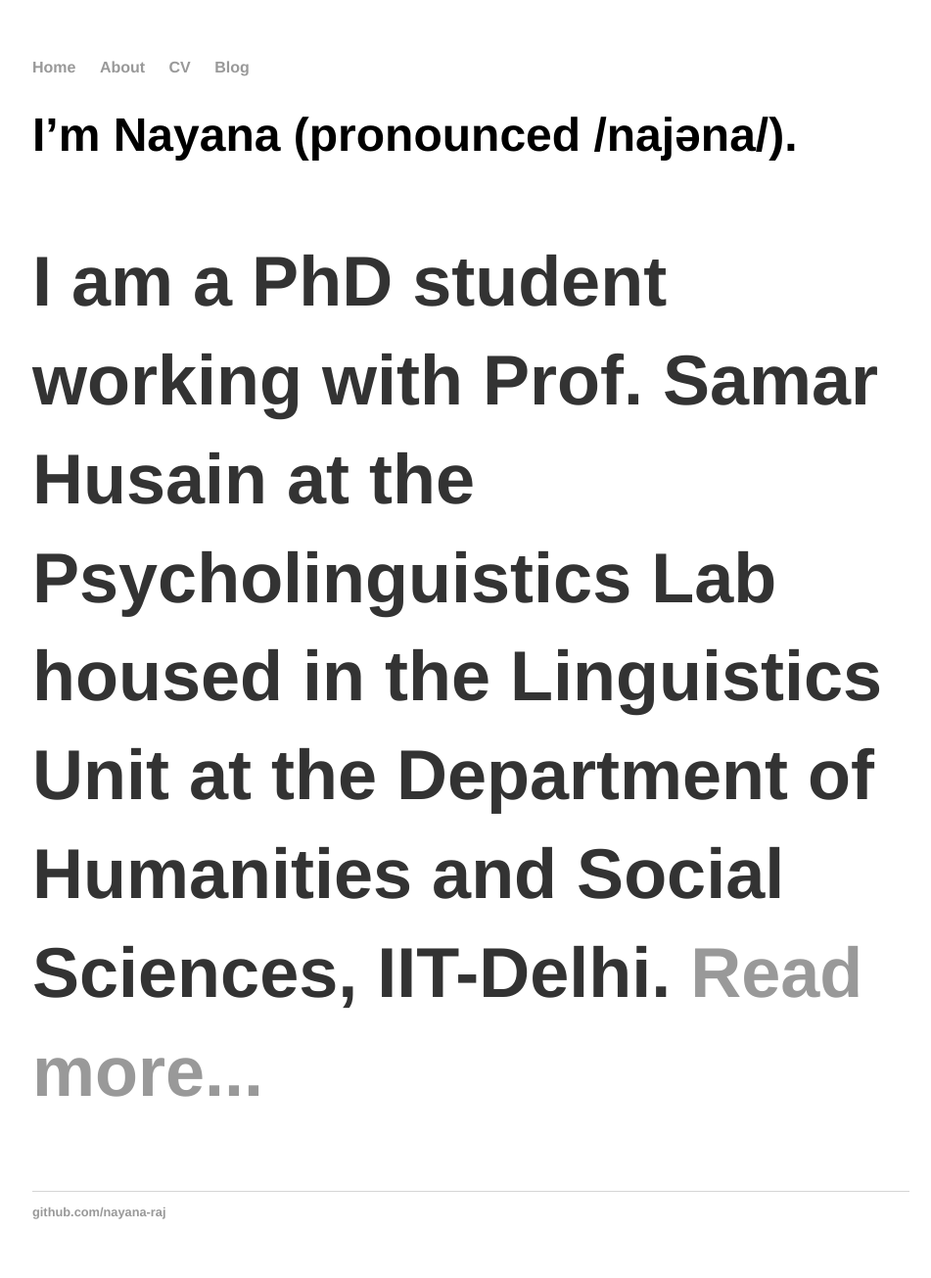
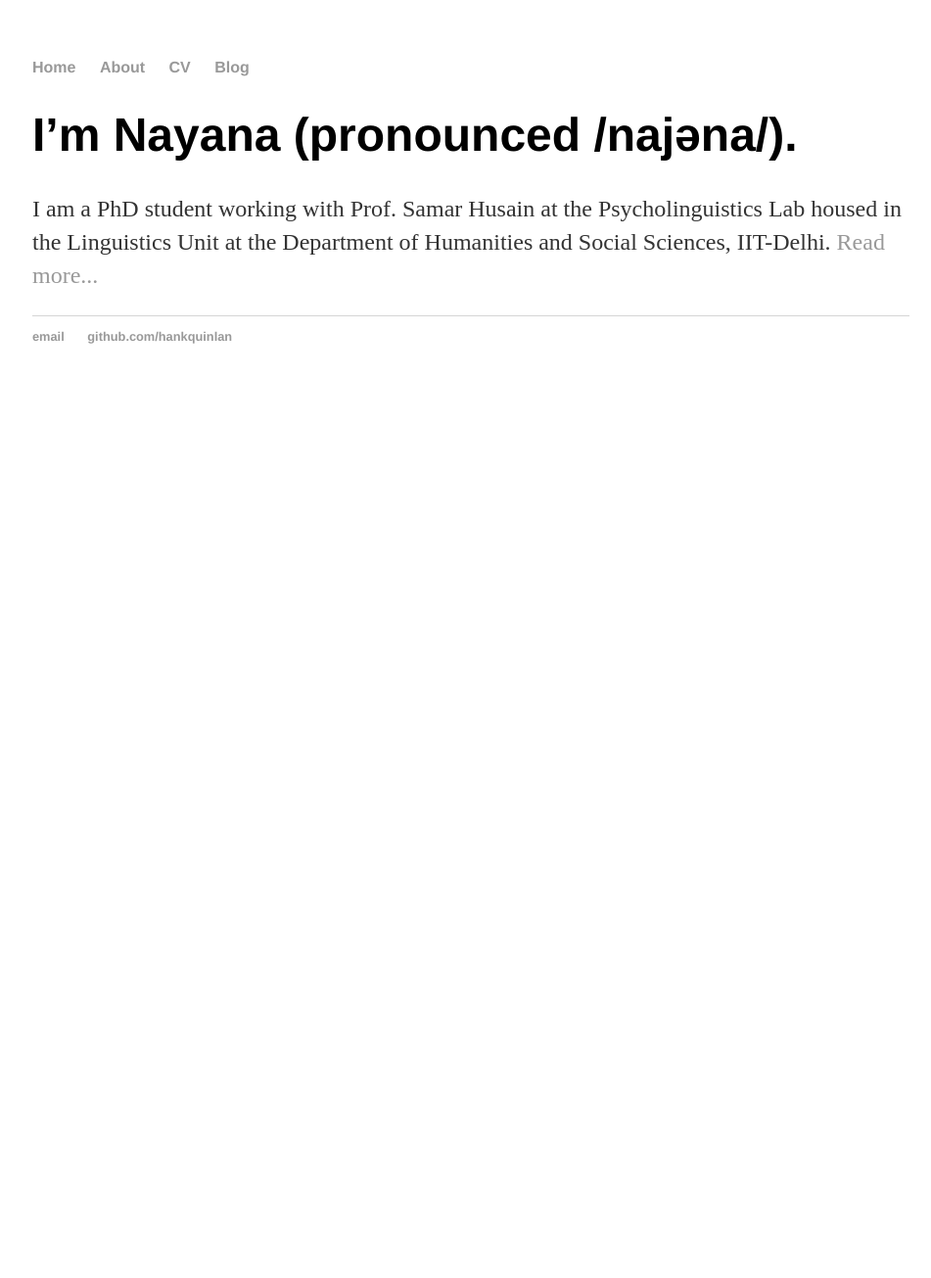
Before and after one commit to nayana-raj/nayana-raj.github.io, a Jekyll site: the page built from index.html, in a window 1280 px wide. Shown: the whole page at 98% size, without its empty margins (159-1110 px from the left). Built offline with Jekyll 4.4.1, drawn with Linux system fonts in a browser that asks for light colours; after the commit the page ends 900 px from its top, so only the background shows below that.

Commit message:
Update index.html

```diff
--- a/index.html
+++ b/index.html
@@ -1,31 +1,8 @@
-<!DOCTYPE html>
-<html>
-	<head>
-		<title>Nayana Raj, PhD candidate</title>
-		<!-- link to main stylesheet -->
-		<link rel="stylesheet" type="text/css" href="/css/main.css">
-	</head>
-	<body>
-		<nav>
-    		<ul>
-        		<li><a href="/">Home</a></li>
-	        	<li><a href="/about">About</a></li>
-        		<li><a href="/cv">CV</a></li>
-        		<li><a href="/blog">Blog</a></li>
-    		</ul>
-		</nav>
-		<div class="container">
-    		<div class="blurb">
-        		<h1>I’m Nayana (pronounced /najəna/).
-				<p>I am a PhD student working with Prof. Samar Husain at the Psycholinguistics Lab housed in the Linguistics Unit at the Department of Humanities and Social Sciences, IIT-Delhi.
-<a href="/about">Read more...</a></p>
-    		</div><!-- /.blurb -->
-		</div><!-- /.container -->
-		<footer>
-    		<ul>
-        		<li><a href="mailto:>email</a></li>
-        		<li><a href="https://github.com/nayana-raj">github.com/nayana-raj</a></li>
-			</ul>
-		</footer>
-	</body>
-</html>
+---
+layout: default
+title: Hank Quinlan, Horrible Cop
+---
+<div class="blurb">
+	<h1>I’m Nayana (pronounced /najəna/).</h1>
+	<p>I am a PhD student working with Prof. Samar Husain at the Psycholinguistics Lab housed in the Linguistics Unit at the Department of Humanities and Social Sciences, IIT-Delhi. <a href="/about">Read more...</a></p>
+</div><!-- /.blurb -->
```
